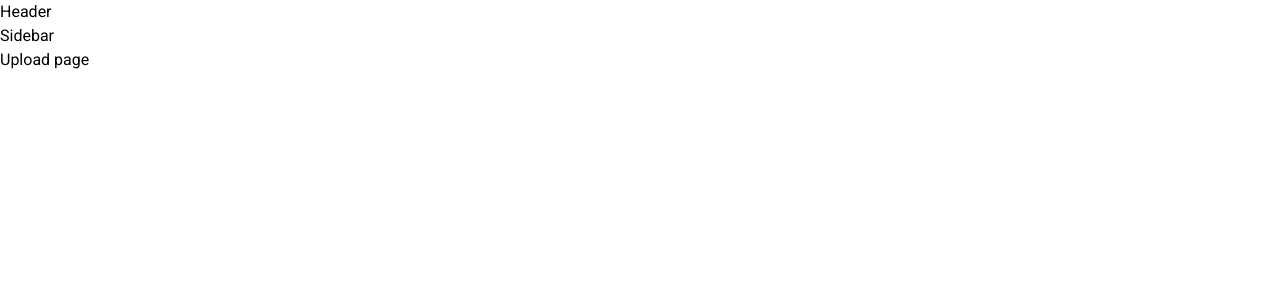
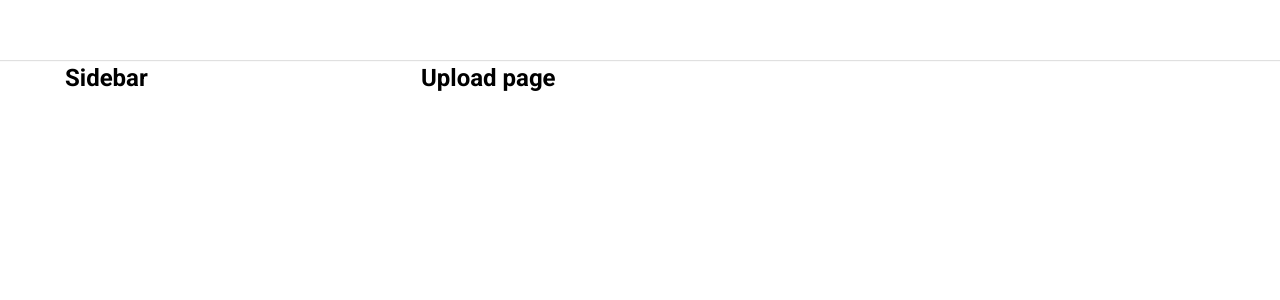
Before and after one commit to vinhtq2020/tiktok-ui-typescript-learn, a React (Create React App) app: page /upload in a window 1280 px wide. Shown: the top 300 px of the page. Built offline with nearby package versions, Linux system fonts and the light colour scheme.

Commit message:
build DefaultLayout frame

```diff
--- a/package.json
+++ b/package.json
@@ -10,6 +10,7 @@
     "@types/node": "^16.11.39",
     "@types/react": "^18.0.12",
     "@types/react-dom": "^18.0.5",
+    "classnames": "^2.3.1",
     "normalize.css": "^8.0.1",
     "react": "^18.1.0",
     "react-dom": "^18.1.0",
--- a/src/components/GlobalStyle/GlobalStyles.scss
+++ b/src/components/GlobalStyle/GlobalStyles.scss
@@ -1,15 +1,25 @@
 @import 'normalize.css';
 @import url('https://fonts.googleapis.com/css2?family=Roboto:wght@100;300;400;500;700;900&display=swap');
 
-:root{
---primary:#fe2c55
+:root {
+    --primary: #fe2c55;
+
+    // Default layout
+    --default-layout-header-height: 60px;
+    --default-layout-width:1150px;
 }
 
-html{
+* {
+    margin: 0;
+    padding: 0;
+    box-sizing: border-box;
+}
+
+html {
     font-size: 62.5%;
 }
 
-body{
+body {
     font-family: 'Roboto', sans-serif;
     font-size: 1.6rem;
     line-height: 1.5;
--- /dev/null
+++ b/src/components/Layout/DefaultLayout/DefaultLayout.module.scss
@@ -0,0 +1,15 @@
+.wrapper{
+    display: flex;
+    flex-direction: column;
+    align-items: center;
+}
+
+.container{
+    width: var(--default-layout-width);
+    display: flex;
+}
+
+.content{
+    flex: 1;
+    height: 1000px;
+}
--- /dev/null
+++ b/src/components/Layout/DefaultLayout/Sidebar/Sidebar.module.scss
@@ -0,0 +1,4 @@
+.wrapper{
+    width:356px;
+    min-height: 1000px;
+}
--- a/src/components/Layout/DefaultLayout/Sidebar/index.tsx
+++ b/src/components/Layout/DefaultLayout/Sidebar/index.tsx
@@ -1,6 +1,11 @@
+import classNames from "classnames/bind";
+import styles from './Sidebar.module.scss';
+const cx = classNames.bind(styles);
 function Sidebar(){
     return (
-        <div>Sidebar</div>
+        <aside className={cx("wrapper")}>
+            <h2>Sidebar</h2>
+        </aside>
     )
 }
 
--- a/src/components/Layout/DefaultLayout/index.tsx
+++ b/src/components/Layout/DefaultLayout/index.tsx
@@ -1,15 +1,18 @@
 import Header from "../components/Header";
 import Sidebar from "./Sidebar";
+import styles from './DefaultLayout.module.scss';
+import classNames from "classnames/bind";
 type Props = {
     children: JSX.Element;
 }
+const cx = classNames.bind(styles);
 export const DefaultLayout = ({ children }: Props) => {
     return (
-        <div>
+        <div className={cx('wrapper')}>
             <Header />
-            <div className="container">
+            <div className={cx('container')}>
                 <Sidebar />
-                <div className="content">{children}</div>
+                <h2 className={cx('content')}>{children}</h2>
             </div>
         </div>
     )
--- /dev/null
+++ b/src/components/Layout/components/Header/Header.module.scss
@@ -0,0 +1,12 @@
+.wrapper{
+    width: 100%;
+    height: var(--default-layout-header-height,60px);
+    box-shadow: 0px 1px 1px rgb(0 0 0 / 12%);
+    display: flex;
+    justify-content: center;
+}
+
+.inner{
+    height: 100%;
+    width: var(--default-layout-width);
+}
--- a/src/components/Layout/components/Header/index.tsx
+++ b/src/components/Layout/components/Header/index.tsx
@@ -1,6 +1,11 @@
+import classNames from 'classnames/bind';
+import styles from './Header.module.scss'
+const cx = classNames.bind(styles);
 function Header(){
     return (
-        <div>Header</div>
+        <header className={cx('wrapper')}>
+            <div className={cx('inner')}></div>
+        </header>
     )
 }
 
```
Also changed, not shown: 1 other file (tests, documents, lock files or other folders).
